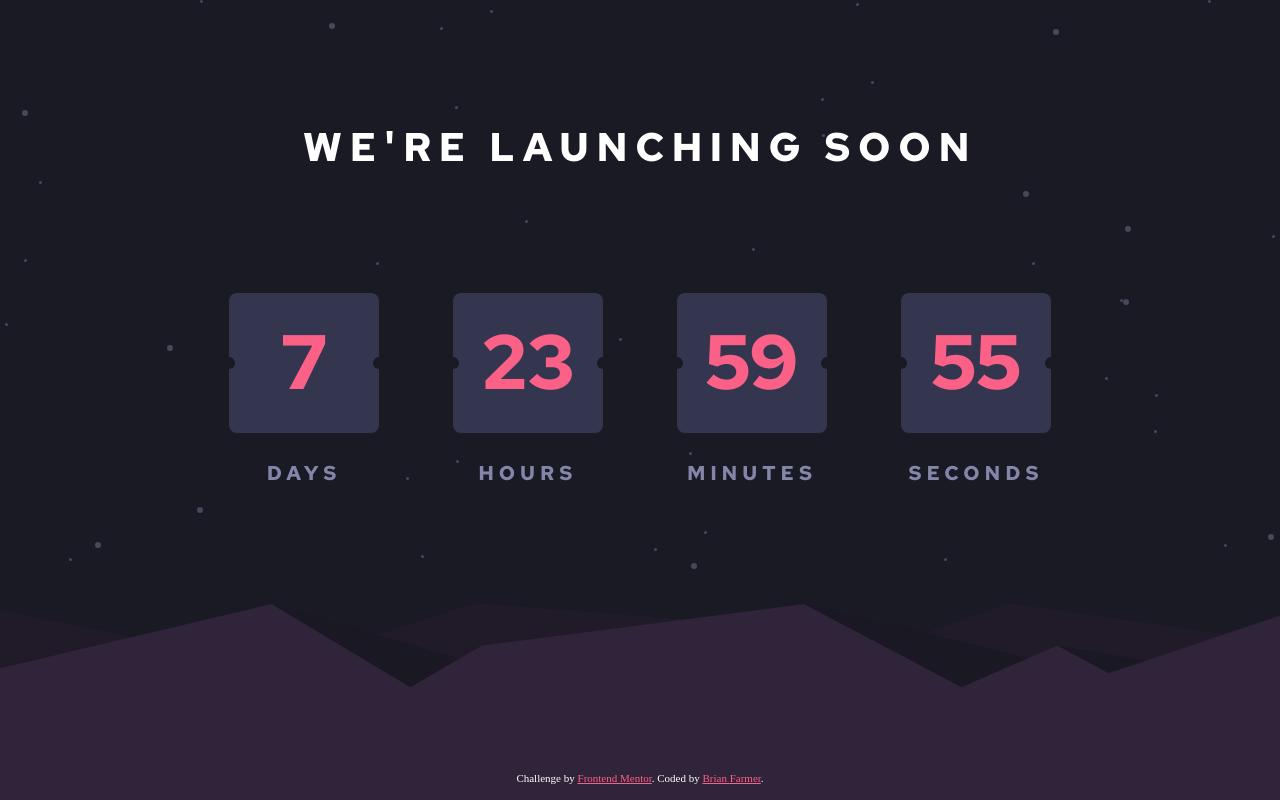
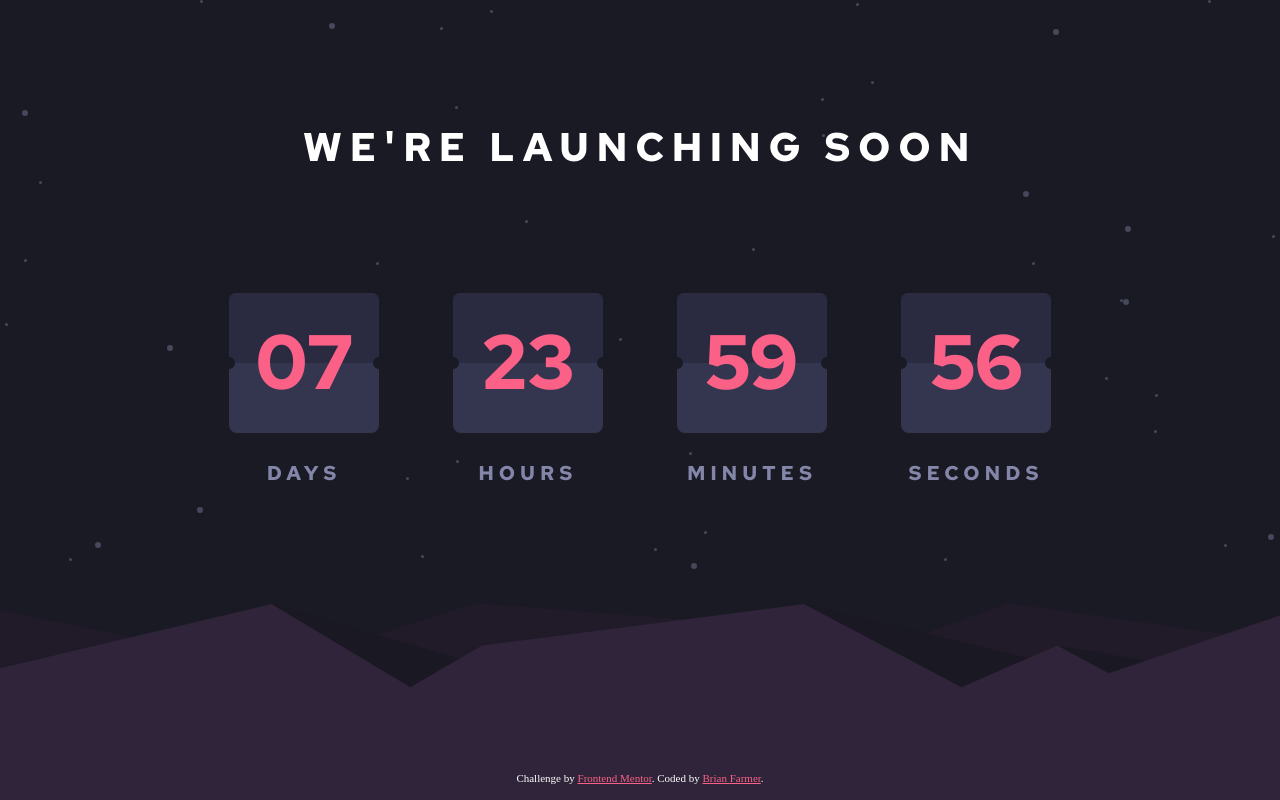
Before and after one commit to brianlfarmerllc/fem_launch_timer, a plain HTML site: page index.html in a window 1280 px wide. Drawn offline with nearby package versions, Linux system fonts and the light colour scheme.

Commit message:
animation working with countdown

```diff
--- a/index.html
+++ b/index.html
@@ -92,6 +92,7 @@
         >Frontend Mentor</a
       >. Coded by <a href="#">Brian Farmer</a>.
     </div>
+    <script src="https://cdnjs.cloudflare.com/ajax/libs/gsap/3.6.1/gsap.min.js"></script>
     <script src="./scripts.js"></script>
   </body>
 </html>
--- a/scripts.js
+++ b/scripts.js
@@ -9,25 +9,59 @@ const hours = document.getElementById("hours");
 const minutes = document.getElementById("minutes");
 const seconds = document.getElementById("seconds");
 
-//
+//animate countdown span elements
+function animateFlip(element, value) {
+  const valueInDom = element.querySelector(".bottom-back").innerText;
+  const currentValue = value < 10 ? "0" + value : "" + value;
+
+  if (valueInDom === currentValue) return;
+
+  element.querySelector(".top-back span").innerText = currentValue;
+  element.querySelector(".bottom-back span").innerText = currentValue;
+
+  gsap.to(element.querySelector(".top"), 0.7, {
+    rotationX: "-180deg",
+    transformPerspective: 300,
+    ease: Quart.easeOut,
+    onComplete: function () {
+      element.querySelector(".top").innerText = currentValue;
+      element.querySelector(".bottom").innerText = currentValue;
+      gsap.set(element.querySelector(".top"), { rotationX: 0 });
+    },
+  });
+
+  gsap.to(element.querySelector(".top-back"), 0.7, {
+    rotationX: 0,
+    transformPerspective: 300,
+    ease: Quart.easeOut,
+    clearProps: "all",
+  });
+}
+
+//count down time from future date
 function countdown() {
   const date = new Date().getTime();
   const timeGap = future - date;
-  //
+  // time intervals from miliseconds
   const gapSec = 1000;
   const gapMin = gapSec * 60;
   const gapHour = gapMin * 60;
   const gapDay = gapHour * 24;
-
+  // calculating the time for day, hour, min, sec
   const textDay = Math.floor(timeGap / gapDay);
   const textHour = Math.floor((timeGap % gapDay) / gapHour);
   const textMin = Math.floor((timeGap % gapHour) / gapMin);
   const textSec = Math.floor((timeGap % gapMin) / gapSec);
+  // // set dom elements to values
+  // days.innerText = textDay;
+  // hours.innerText = textHour;
+  // minutes.innerText = textMin;
+  // seconds.innerText = textSec;
 
-  days.innerText = textDay;
-  hours.innerText = textHour;
-  minutes.innerText = textMin;
-  seconds.innerText = textSec;
+  animateFlip(days, textDay);
+  animateFlip(hours, textHour);
+  animateFlip(minutes, textMin);
+  animateFlip(seconds, textSec);
 }
 
 setInterval(countdown, 1000);
--- a/styles/_main.scss
+++ b/styles/_main.scss
@@ -14,6 +14,7 @@ section {
   text-transform: uppercase;
   @include redHat();
   font-size: $bodyCopy;
+}
 
 h1 {
   padding-top: 12rem;
@@ -38,6 +39,7 @@ section {
     margin-right: 0;
   }
 }
+
 .time-element {
   position: relative;
   color: $softred;
@@ -68,11 +70,63 @@ section {
   &:after {
     right: -0.6rem;
   }
+  & > span {
+    position: absolute;
+    left: 0;
+    right: 0;
   }
+}
+
+.top {
+  z-index: 3;
+  background-color: hsl(240, 21%, 21%);
+  transform-origin: bottom;
+  transform: perspective(200px);
+}
+
+.top-back {
+  z-index: 4;
+  bottom: 0;
+  transform-origin: center;
+  background-color: hsl(235, 20%, 25%);
+  transform: perspective(200px) rotateX(180deg);
+  span {
+    position: absolute;
+    top: -100%;
+    left: 0;
+    right: 0;
+  }
+}
+
+.top,
+.top-back {
+  height: 50%;
+  overflow: hidden;
+  backface-visibility: hidden;
+}
+
+.bottom {
+  z-index: 1;
+}
+
+.bottom-back {
+  z-index: 2;
+  top: 0;
+  height: 50%;
+  overflow: hidden;
+  background-color: hsl(235, 20%, 25%);
+  span {
+    position: absolute;
+    top: 0;
+    left: 0;
+    right: 0;
+    bottom: 0;
+  }
+}
+
 h3 {
   color: $greyBlue;
   font-size: 2rem;
   letter-spacing: 0.5rem;
   font-weight: 200;
 }
-}
```
Also changed, not shown: styles/styles.css, 1 other file. Lines whose indentation alone changed are shown as unchanged.
